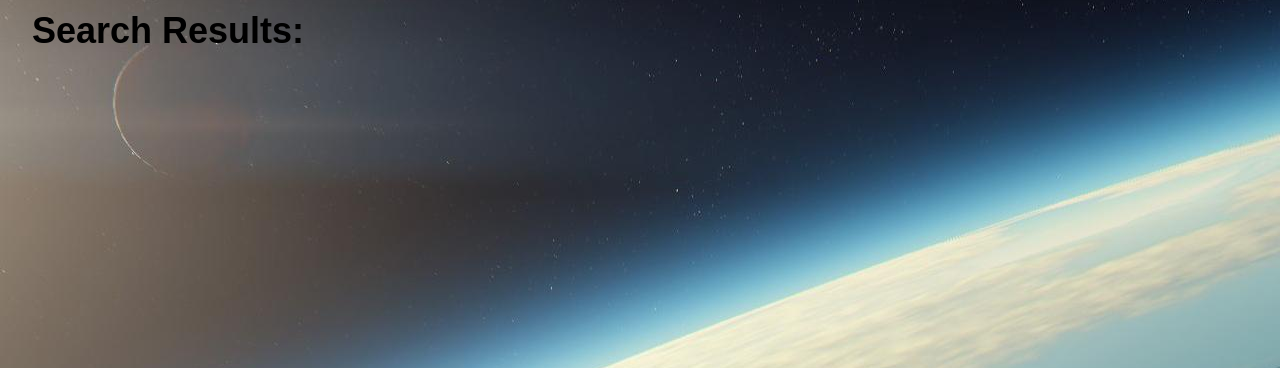
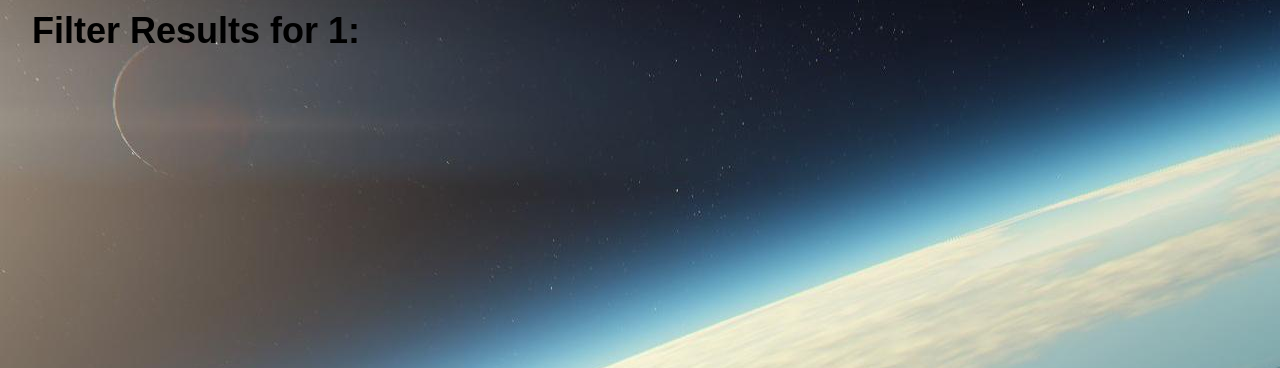
Before and after one commit to ShivamShrirao/MovieRecommendationSystem, a Flask app: page /filter/1 in a window 1280 px wide. Shown: the part 52-420 px from the top of the page. Run offline with Flask 2, Linux system fonts and the light colour scheme; data that the repository does not hold is empty; some libraries are stand-ins or nearby versions.

Commit message:
scaling and naming and stuff

```diff
--- a/www/server.py
+++ b/www/server.py
@@ -42,13 +42,14 @@ def submit():
 @app.route('/search')
 def search():
 	res = []
+	term = None
 	try:
 		term = request.args['q']
 		if term:
 			res = db.movies.find({"title": re.compile(term, re.IGNORECASE)}, {"_id": 0}, sort=[("vote_weight", -1), ("title", 1)], limit=30)
 	except KeyError:
 		pass
-	return render_template("search.html", res=res)
+	return render_template("search.html", qtype="Search", res=res, query=term)
 
 
 @app.route('/filter/<genre>')
@@ -58,7 +59,7 @@ def filter(genre):
 		res = db.movies.find({"genres": genre}, {"_id": 0}, sort=[("vote_weight", -1)], limit=30)
 	except KeyError:
 		pass
-	return render_template("search.html", res=res)
+	return render_template("search.html", qtype="Filter", res=res, query=genre)
 
 
 def get_recommendations(idx, top_k=31):
--- a/www/templates/search.html
+++ b/www/templates/search.html
@@ -1,7 +1,7 @@
 {% extends "base.html" %}
 
 {% block content %}
-	<h1><b style="color: black">Search Results:</b></h1>
+	<h1><b style="color: black">{{qtype}} Results for {{query}}:</b></h1>
 	{% for doc in res %}
 		{% with movieobj=doc %}
 			{% include "tile.html" %}
```
Also changed, not shown: doit.py (deleted, +0 -17 lines), www/templates/index.html (+5 -5 lines).
